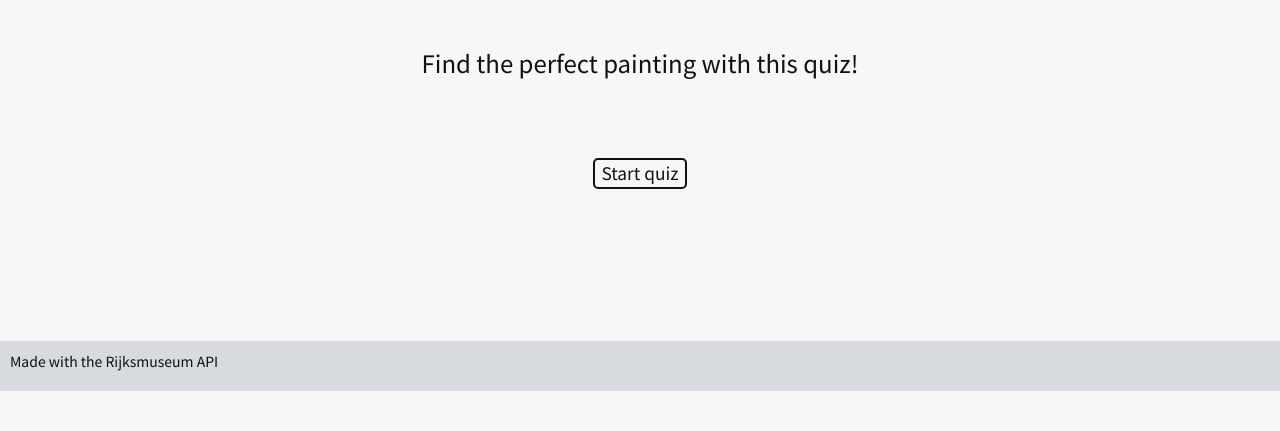
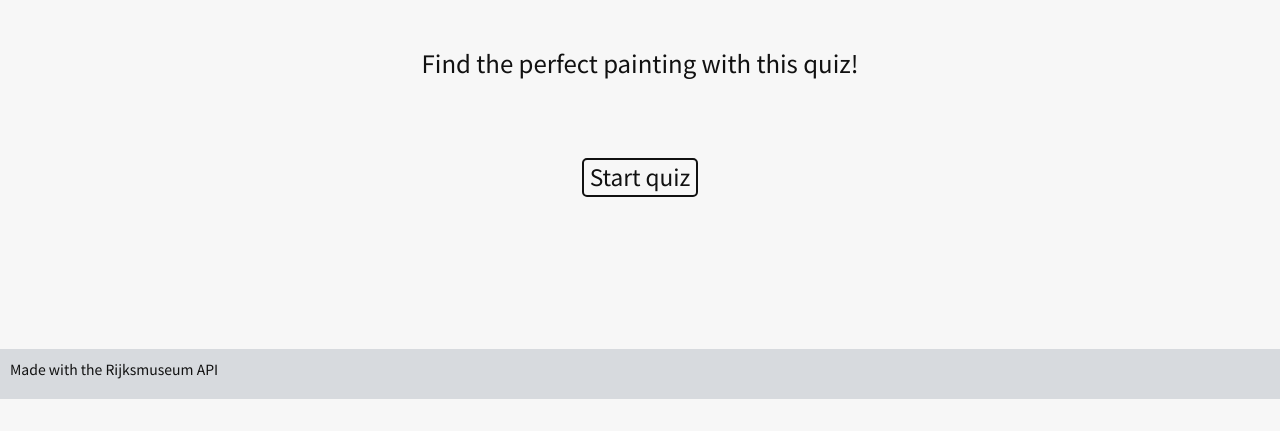
Before and after one commit to didemertens/painting, a Django app: page / in a window 1280 px wide. Shown: the part 369-800 px from the top of the page. Run offline with Django 3.2, Linux system fonts and the light colour scheme; data that the repository does not hold is empty; some libraries are stand-ins or nearby versions.

Commit message:
made start quiz btn bigger

```diff
--- a/static/css/base.css
+++ b/static/css/base.css
@@ -183,6 +183,10 @@ button {
 
 .hidden-quiz {
   display: none;
+}
+
+#start-quiz {
+  font-size: 17pt;
 }
 
 #submit, #reset {
--- a/static/css/quiz.css
+++ b/static/css/quiz.css
@@ -1,5 +1,9 @@
 .hidden-quiz {
   display: none;
+}
+
+#start-quiz {
+  font-size: 17pt;
 }
 
 #submit, #reset {
--- a/static/scss/quiz.scss
+++ b/static/scss/quiz.scss
@@ -1,5 +1,9 @@
 .hidden-quiz{
   display: none;
+}
+
+#start-quiz{
+  font-size: 17pt;
 }
 
 #submit, #reset{
```
Also changed, not shown: 2 other files.
